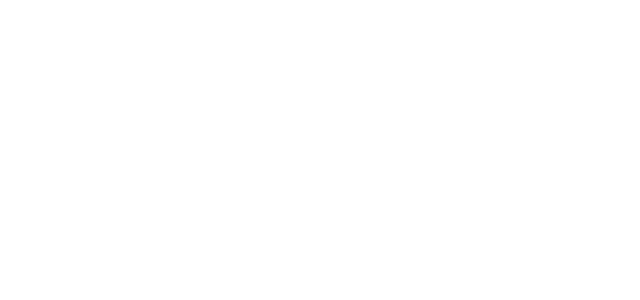
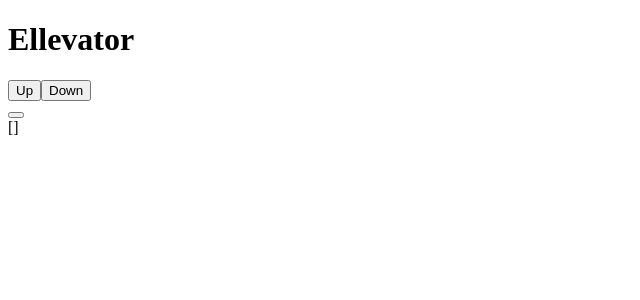
Before and after one commit to sebastian-vivas/Elevator-App, a React (Create React App) app: page / in a window 1280 px wide. Shown: the top 300 px of the page, without its empty margins (0-640 px from the left). Built offline with nearby package versions, Linux system fonts and the light colour scheme.

Commit message:
Updated template

```diff
--- a/src/App.tsx
+++ b/src/App.tsx
@@ -1,9 +1,15 @@
 import React from 'react';
+import Elevator from './Elevator'
+import InsideElevator from './InsideElevator'
+import Floor from './Floor'
 
 function App() {
   return (
     <div className="App">
-
+      <h1>Ellevator</h1>
+      <Floor />
+      <InsideElevator totalFloors={10} />
+      <Elevator />
     </div>
   );
 }
--- /dev/null
+++ b/src/Elevator.tsx
@@ -0,0 +1,10 @@
+import React, { useState } from 'react';
+
+const Elevator: React.FC = () => {
+
+  return (
+    <div>[]</div>
+  );
+};
+
+export default Elevator;
--- /dev/null
+++ b/src/Floor.tsx
@@ -0,0 +1,13 @@
+import React, { useState } from 'react';
+
+const Floor: React.FC = () => {
+
+  return (
+    <div>
+      <button>Up</button>
+      <button>Down</button>
+    </div>
+  );
+};
+
+export default Floor;
--- /dev/null
+++ b/src/InsideElevator.tsx
@@ -0,0 +1,16 @@
+import React, { useState } from 'react';
+
+interface ElevatorProps {
+  totalFloors: number;
+}
+
+const InsideElevator: React.FC<ElevatorProps> = ({ totalFloors }) => {
+
+  return (
+    <div>
+      <button></button>
+    </div>
+  );
+};
+
+export default InsideElevator;
```
Also changed, not shown: 2 other files (tests, documents, lock files or other folders).
